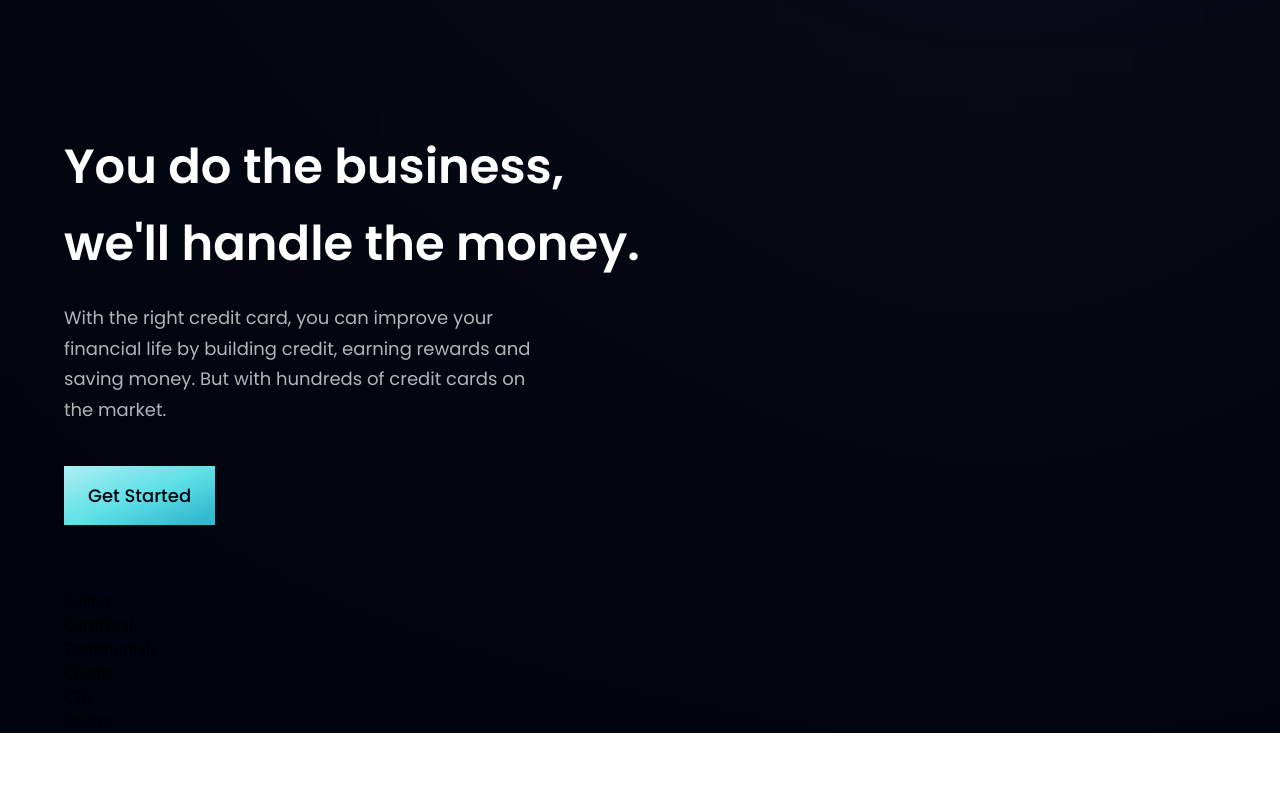
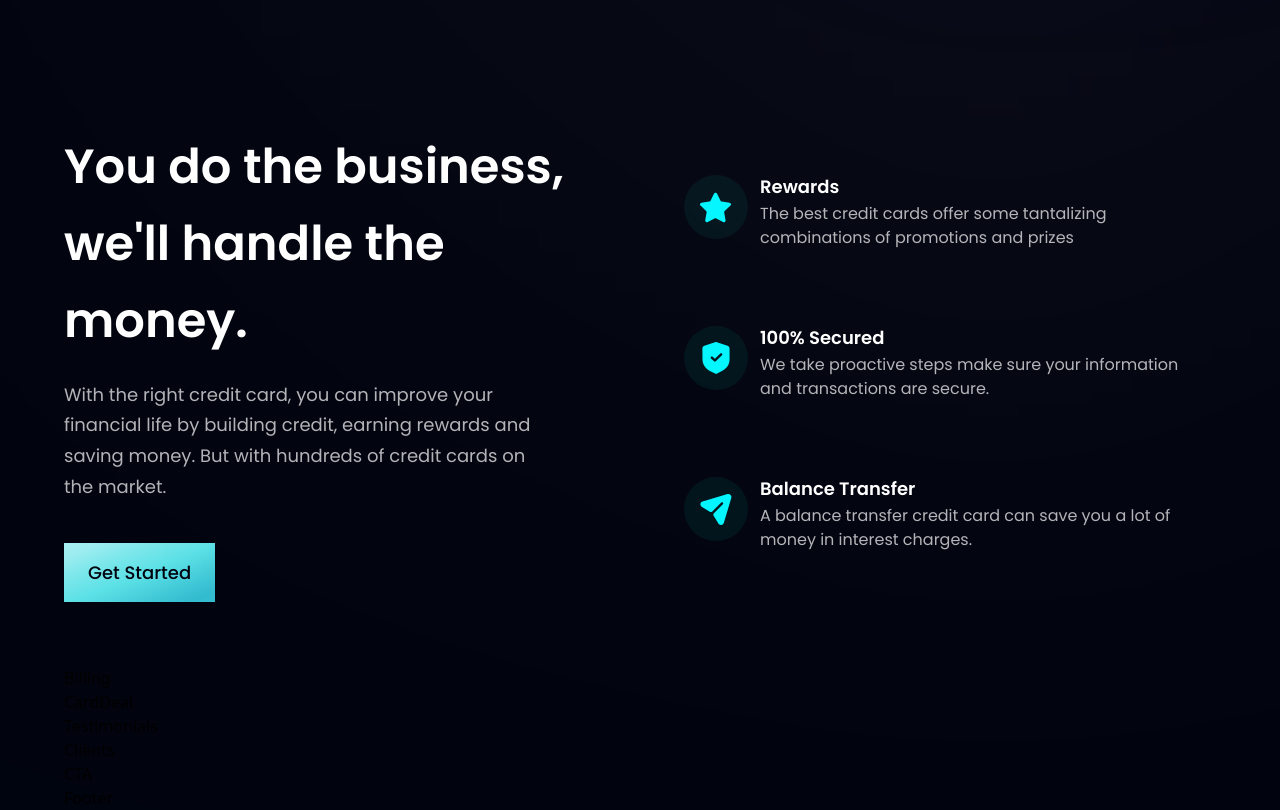
Before and after one commit to avishaar/Bank-Modern-App, a React (Vite) app in the folder Bank-Modern-App/: page / in a window 1280 px wide. Shown: the part 880-1690 px from the top of the page. Before the commit the page ends 1613 px from the top, so only its background shows below. Built offline with nearby package versions, Linux system fonts and the light colour scheme.

Commit message:
feature section

```diff
--- a/Bank-Modern-App/src/components/Business.jsx
+++ b/Bank-Modern-App/src/components/Business.jsx
@@ -1,6 +1,22 @@
 import { features } from '../constants'
 import styles, { layout } from '../constants/style';
 import Button from './Button'
+
+const FeatureCard = ({icon, title, content, index}) => (
+  <div className={`flex flex-row p-6 rounded-[20px] ${index !== features.length - 1 ? 'mb-6' : 'mb-0'} feature-card`}>
+    <div className={`w-[64px] h-[64px] rounded-full ${styles.flexCenter} bg-dimBlue`}>
+      <img src={icon} alt='icon' className='w-[50%] h-[50%] object-contain' />
+    </div>
+    <div className='flex-1 flex-col ml-3'>
+      <h4 className='font-poppins font-semibold text-white text-[18px] leading-[23px] mb-1'>
+        {title}
+      </h4>
+      <p className='font-poppins font-normal text-dimWhite text-[16px] leading-[24px] mb-1'>
+        {content}
+      </p>
+    </div>
+  </div>
+)
 
 const Business = () => {
   return (
@@ -10,7 +26,12 @@
         <p className={`${styles.paragraph} max-w-[470px] mt-5`}>With the right credit card, you can improve your financial life by building credit, earning rewards and saving money. But with hundreds of credit cards on the market. </p>
 
         <Button styles='mt-10' />
+      </div>
 
+      <div className={`${layout.sectionImg} flex-col`}>
+        {features.map((feature, index) => (
+          <FeatureCard key={feature.id} {...feature} index={index}/>
+        ))}
       </div>
     </section>
   )
```
